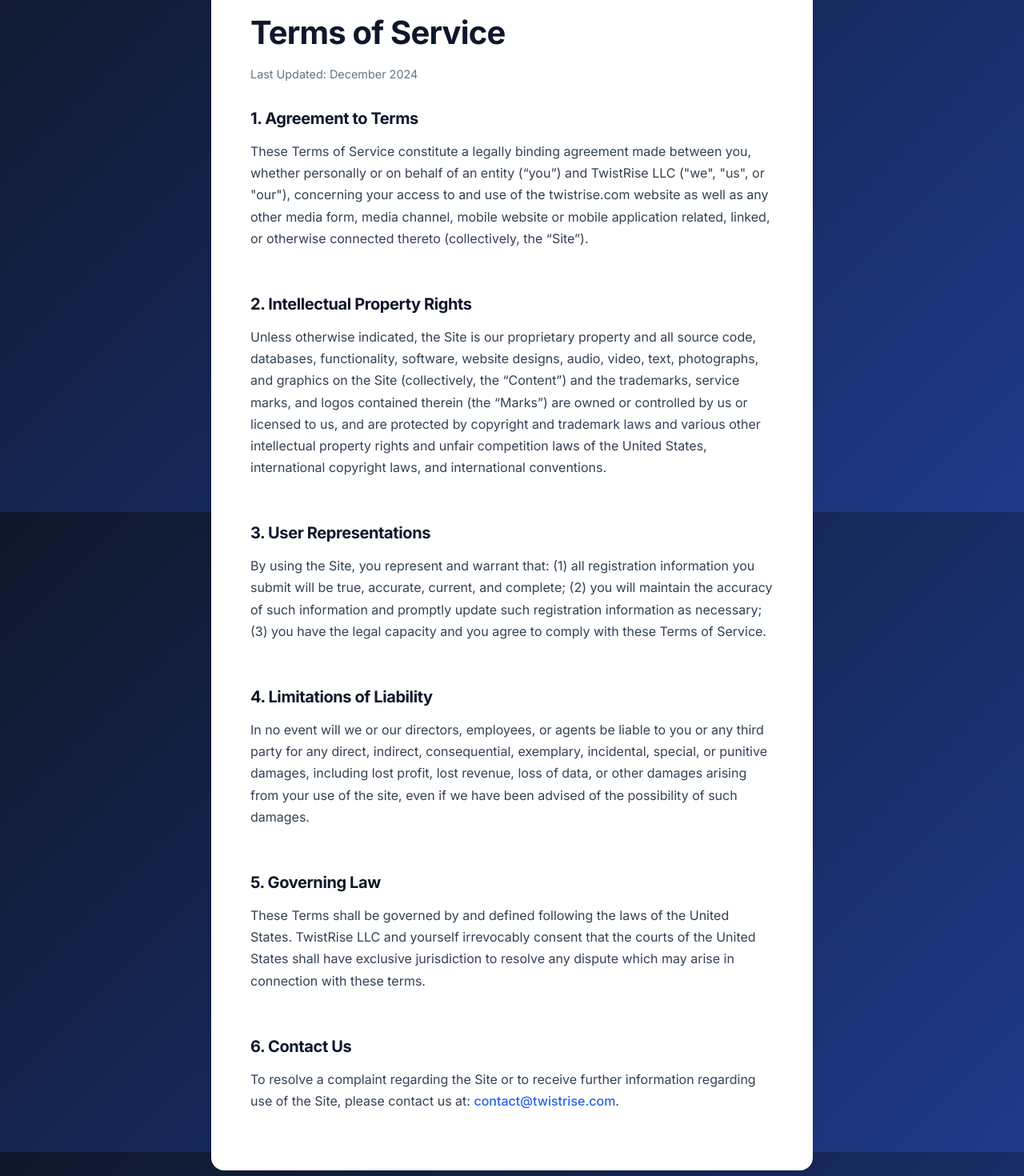
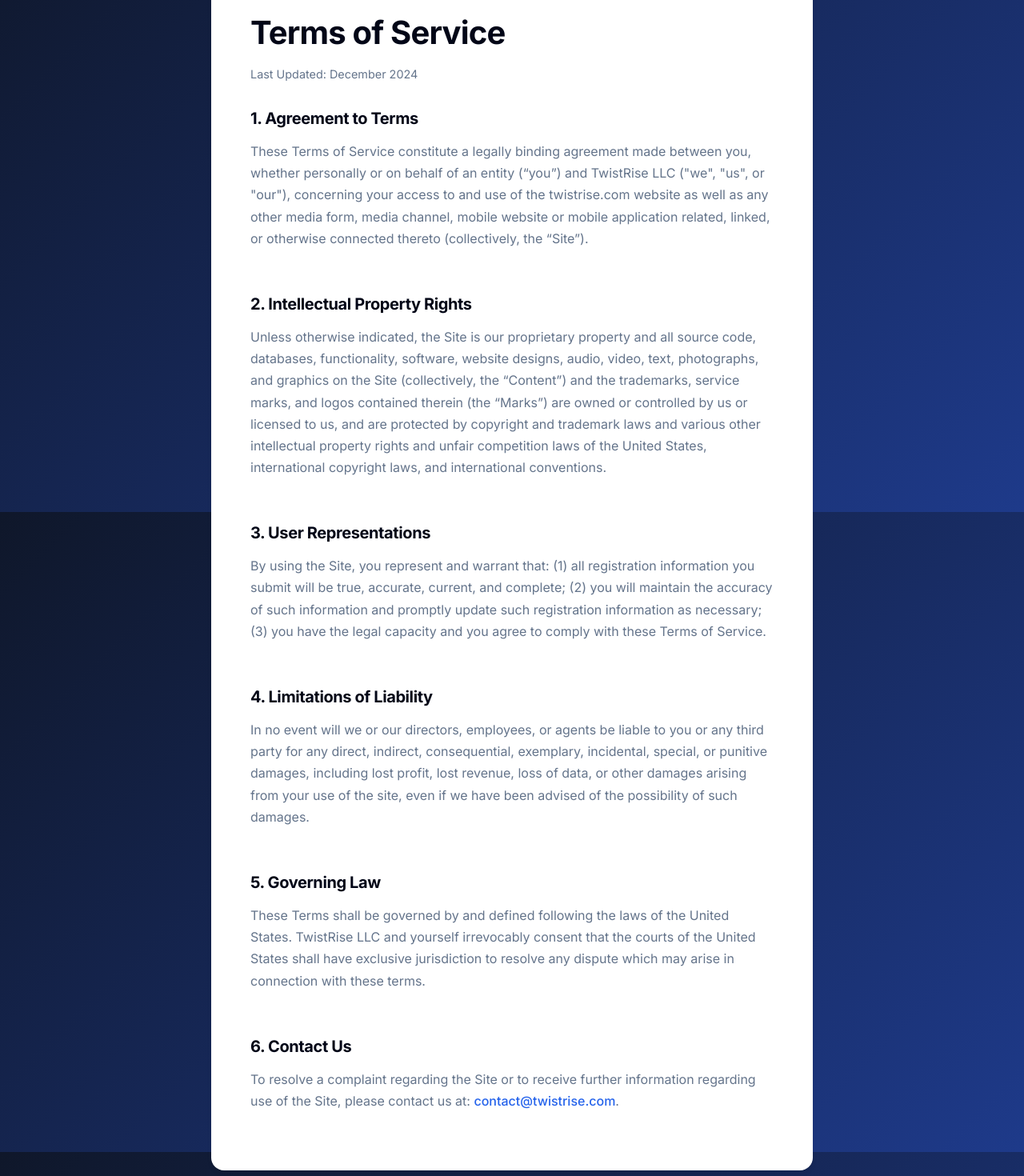
Before and after one commit to flidinnee-hub/twistrise.com, a Next.js app: page /legal/terms in a window 1280 px wide. Shown: the part 160-1630 px from the top of the page at 80% size. Built offline with nearby package versions, Linux system fonts and the light colour scheme.

Commit message:
Fix: Force Light Mode and use !important for fail-safe contrast on mobile

```diff
--- a/app/layout.tsx
+++ b/app/layout.tsx
@@ -9,6 +9,11 @@
 export const metadata: Metadata = {
   title: 'TwistRise LLC | Professional Advice & Strategy',
   description: 'TwistRise LLC provides strategic business consulting and operational analysis.',
+};
+
+export const viewport = {
+  themeColor: '#ffffff',
+  colorScheme: 'light',
 };
 
 export default function RootLayout({
--- a/app/legal/terms/page.tsx
+++ b/app/legal/terms/page.tsx
@@ -10,53 +10,53 @@
         <main className="section" style={{ paddingTop: '8rem', paddingBottom: '4rem' }}>
             <div className="container" style={{ maxWidth: '800px' }}>
                 <div className="card" style={{
-                    backgroundColor: '#ffffff',
+                    backgroundColor: '#ffffff !important',
                     borderRadius: '16px',
                     padding: '3rem',
                     boxShadow: '0 4px 6px -1px rgba(0, 0, 0, 0.1)',
-                    color: '#0f172a'
+                    color: '#0f172a !important'
                 }}>
-                    <h1 style={{ marginBottom: '1rem', color: '#0f172a', fontSize: '2.5rem' }}>Terms of Service</h1>
-                    <p style={{ marginBottom: '2rem', color: '#64748b', fontSize: '0.9rem' }}>Last Updated: December 2024</p>
+                    <h1 style={{ marginBottom: '1rem', color: '#0f172a !important', fontSize: '2.5rem' }}>Terms of Service</h1>
+                    <p style={{ marginBottom: '2rem', color: '#64748b !important', fontSize: '0.9rem' }}>Last Updated: December 2024</p>
 
                     <section style={{ marginBottom: '2rem' }}>
-                        <h3 style={{ marginBottom: '1rem', color: '#0f172a', fontSize: '1.25rem' }}>1. Agreement to Terms</h3>
-                        <p style={{ color: '#334155', lineHeight: '1.7' }}>
+                        <h3 style={{ marginBottom: '1rem', color: '#0f172a !important', fontSize: '1.25rem' }}>1. Agreement to Terms</h3>
+                        <p style={{ color: '#334155 !important', lineHeight: '1.7' }}>
                             These Terms of Service constitute a legally binding agreement made between you, whether personally or on behalf of an entity (&ldquo;you&rdquo;) and TwistRise LLC (&quot;we&quot;, &quot;us&quot;, or &quot;our&quot;), concerning your access to and use of the twistrise.com website as well as any other media form, media channel, mobile website or mobile application related, linked, or otherwise connected thereto (collectively, the &ldquo;Site&rdquo;).
                         </p>
                     </section>
 
                     <section style={{ marginBottom: '2rem' }}>
-                        <h3 style={{ marginBottom: '1rem', color: '#0f172a', fontSize: '1.25rem' }}>2. Intellectual Property Rights</h3>
-                        <p style={{ color: '#334155', lineHeight: '1.7' }}>
+                        <h3 style={{ marginBottom: '1rem', color: '#0f172a !important', fontSize: '1.25rem' }}>2. Intellectual Property Rights</h3>
+                        <p style={{ color: '#334155 !important', lineHeight: '1.7' }}>
                             Unless otherwise indicated, the Site is our proprietary property and all source code, databases, functionality, software, website designs, audio, video, text, photographs, and graphics on the Site (collectively, the &ldquo;Content&rdquo;) and the trademarks, service marks, and logos contained therein (the &ldquo;Marks&rdquo;) are owned or controlled by us or licensed to us, and are protected by copyright and trademark laws and various other intellectual property rights and unfair competition laws of the United States, international copyright laws, and international conventions.
                         </p>
                     </section>
 
                     <section style={{ marginBottom: '2rem' }}>
-                        <h3 style={{ marginBottom: '1rem', color: '#0f172a', fontSize: '1.25rem' }}>3. User Representations</h3>
-                        <p style={{ color: '#334155', lineHeight: '1.7' }}>
+                        <h3 style={{ marginBottom: '1rem', color: '#0f172a !important', fontSize: '1.25rem' }}>3. User Representations</h3>
+                        <p style={{ color: '#334155 !important', lineHeight: '1.7' }}>
                             By using the Site, you represent and warrant that: (1) all registration information you submit will be true, accurate, current, and complete; (2) you will maintain the accuracy of such information and promptly update such registration information as necessary; (3) you have the legal capacity and you agree to comply with these Terms of Service.
                         </p>
                     </section>
 
                     <section style={{ marginBottom: '2rem' }}>
-                        <h3 style={{ marginBottom: '1rem', color: '#0f172a', fontSize: '1.25rem' }}>4. Limitations of Liability</h3>
-                        <p style={{ color: '#334155', lineHeight: '1.7' }}>
+                        <h3 style={{ marginBottom: '1rem', color: '#0f172a !important', fontSize: '1.25rem' }}>4. Limitations of Liability</h3>
+                        <p style={{ color: '#334155 !important', lineHeight: '1.7' }}>
                             In no event will we or our directors, employees, or agents be liable to you or any third party for any direct, indirect, consequential, exemplary, incidental, special, or punitive damages, including lost profit, lost revenue, loss of data, or other damages arising from your use of the site, even if we have been advised of the possibility of such damages.
                         </p>
                     </section>
 
                     <section style={{ marginBottom: '2rem' }}>
-                        <h3 style={{ marginBottom: '1rem', color: '#0f172a', fontSize: '1.25rem' }}>5. Governing Law</h3>
-                        <p style={{ color: '#334155', lineHeight: '1.7' }}>
+                        <h3 style={{ marginBottom: '1rem', color: '#0f172a !important', fontSize: '1.25rem' }}>5. Governing Law</h3>
+                        <p style={{ color: '#334155 !important', lineHeight: '1.7' }}>
                             These Terms shall be governed by and defined following the laws of the United States. TwistRise LLC and yourself irrevocably consent that the courts of the United States shall have exclusive jurisdiction to resolve any dispute which may arise in connection with these terms.
                         </p>
                     </section>
 
                     <section>
-                        <h3 style={{ marginBottom: '1rem', color: '#0f172a', fontSize: '1.25rem' }}>6. Contact Us</h3>
-                        <p style={{ color: '#334155', lineHeight: '1.7' }}>
+                        <h3 style={{ marginBottom: '1rem', color: '#0f172a !important', fontSize: '1.25rem' }}>6. Contact Us</h3>
+                        <p style={{ color: '#334155 !important', lineHeight: '1.7' }}>
                             To resolve a complaint regarding the Site or to receive further information regarding use of the Site, please contact us at: <a href="mailto:contact@twistrise.com" style={{ color: '#2563eb', fontWeight: '500' }}>contact@twistrise.com</a>.
                         </p>
                     </section>
```
